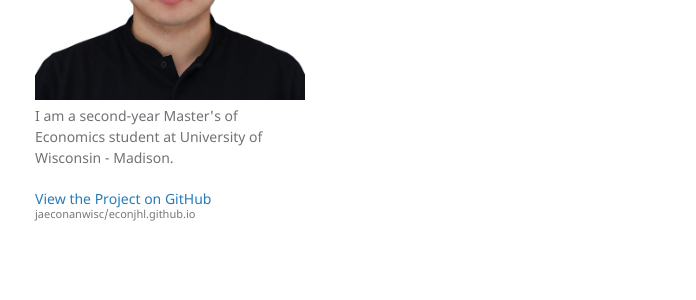
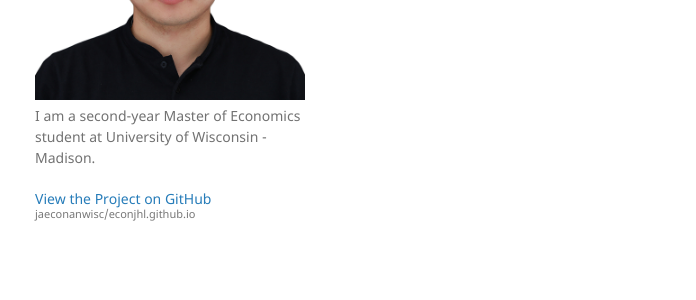
Before and after one commit to jaeconanwisc/econjhl.github.io, a Jekyll site: the page built from another-page.md, in a window 1280 px wide. Shown: the part 279-579 px from the top of the page, without its empty margins (175-871 px from the left). Built offline with Jekyll 4.4.1, drawn with Linux system fonts in a browser that asks for light colours; our own code applies the rules of GitHub Pages for plain Markdown files.

```diff
--- a/_config.yml
+++ b/_config.yml
@@ -1,6 +1,6 @@
 title: Jae Hoon Lee
 logo: /assets/img/pic.jpg
-description: I am a second-year Master's of Economics student at University of Wisconsin - Madison.
+description: I am a second-year Master of Economics student at University of Wisconsin - Madison.
 show_downloads: false
 google_analytics:
 theme: jekyll-theme-minimal
```
